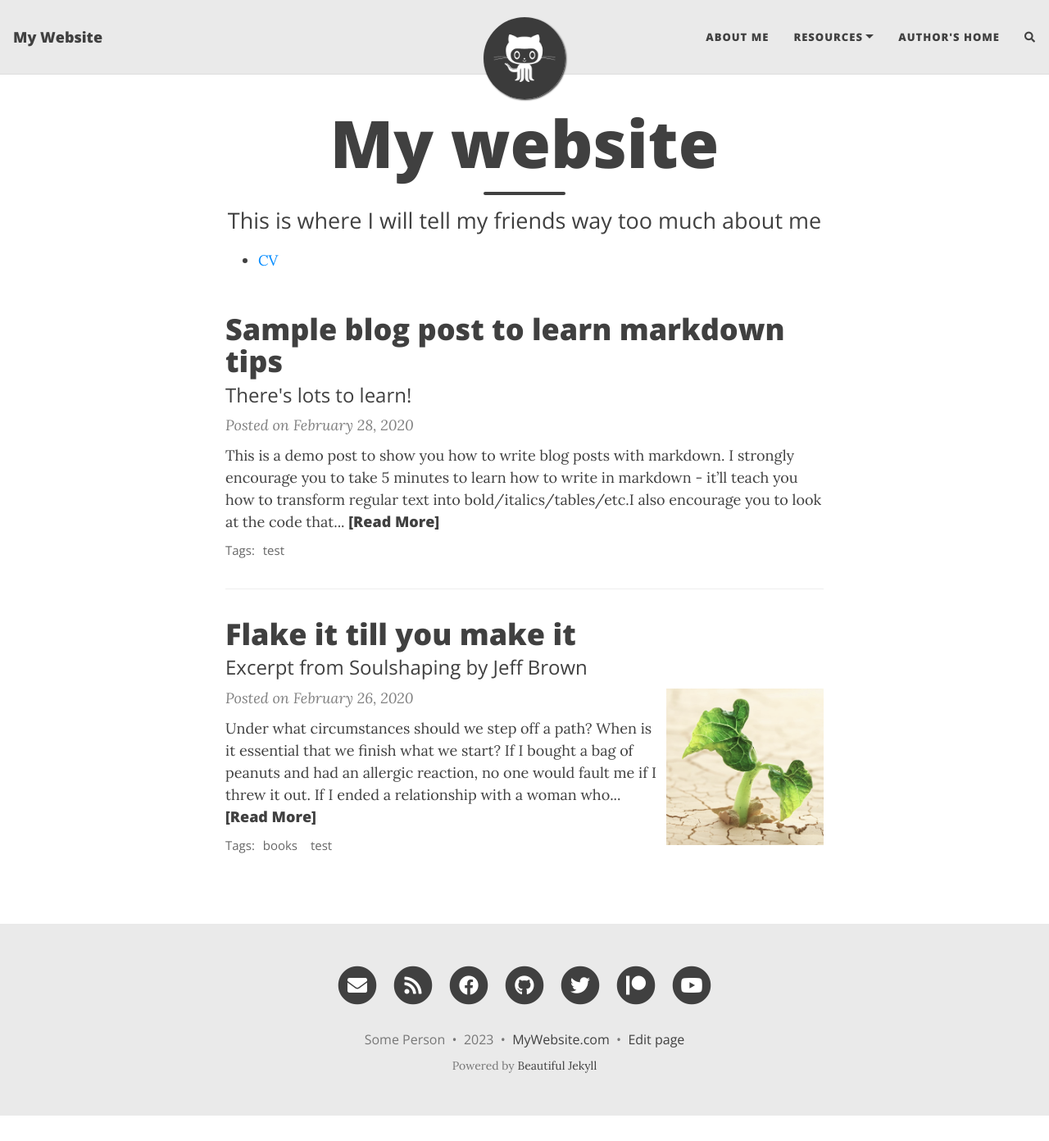
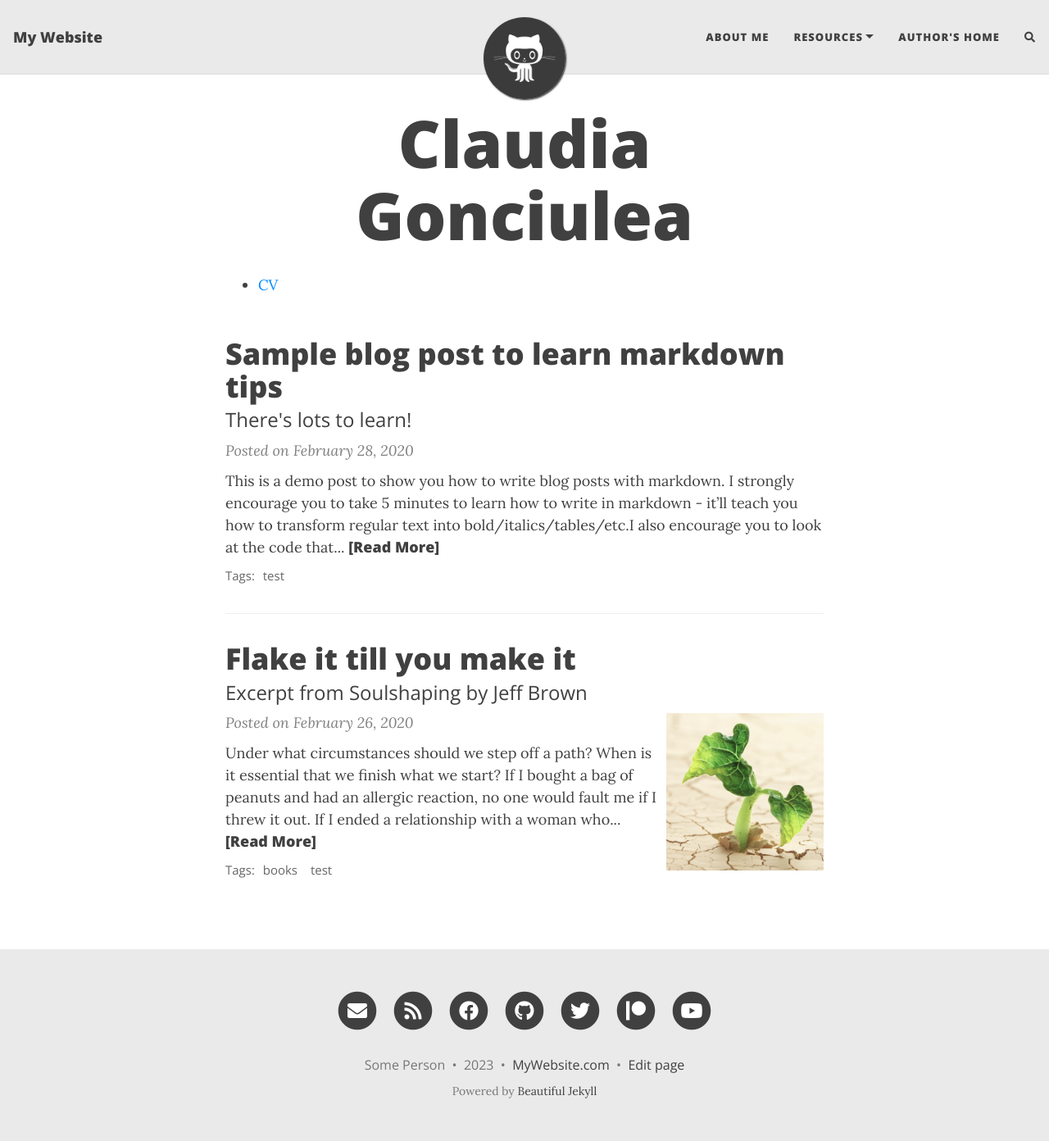
Before and after one commit to contralto/contralto.github.io, a Jekyll site: the page built from index.html, in a window 1280 px wide and 1392 px high. Shown: the whole window at 82% size. Built offline with Jekyll 4.4.1, drawn with Linux system fonts in a browser that asks for light colours; nearby versions of some CDN libraries; the list of posts is cut into pages by our own code; comment, search, counter and statistics services are not loaded.

Commit message:
Update index.html

```diff
--- a/index.html
+++ b/index.html
@@ -1,7 +1,7 @@
 ---
 layout: home
-title: My website
-subtitle: This is where I will tell my friends way too much about me
+title: Claudia Gonciulea
+<!-- subtitle:  -->
 ---
 <ul>
   <li class="masthead__menu-item">
```
